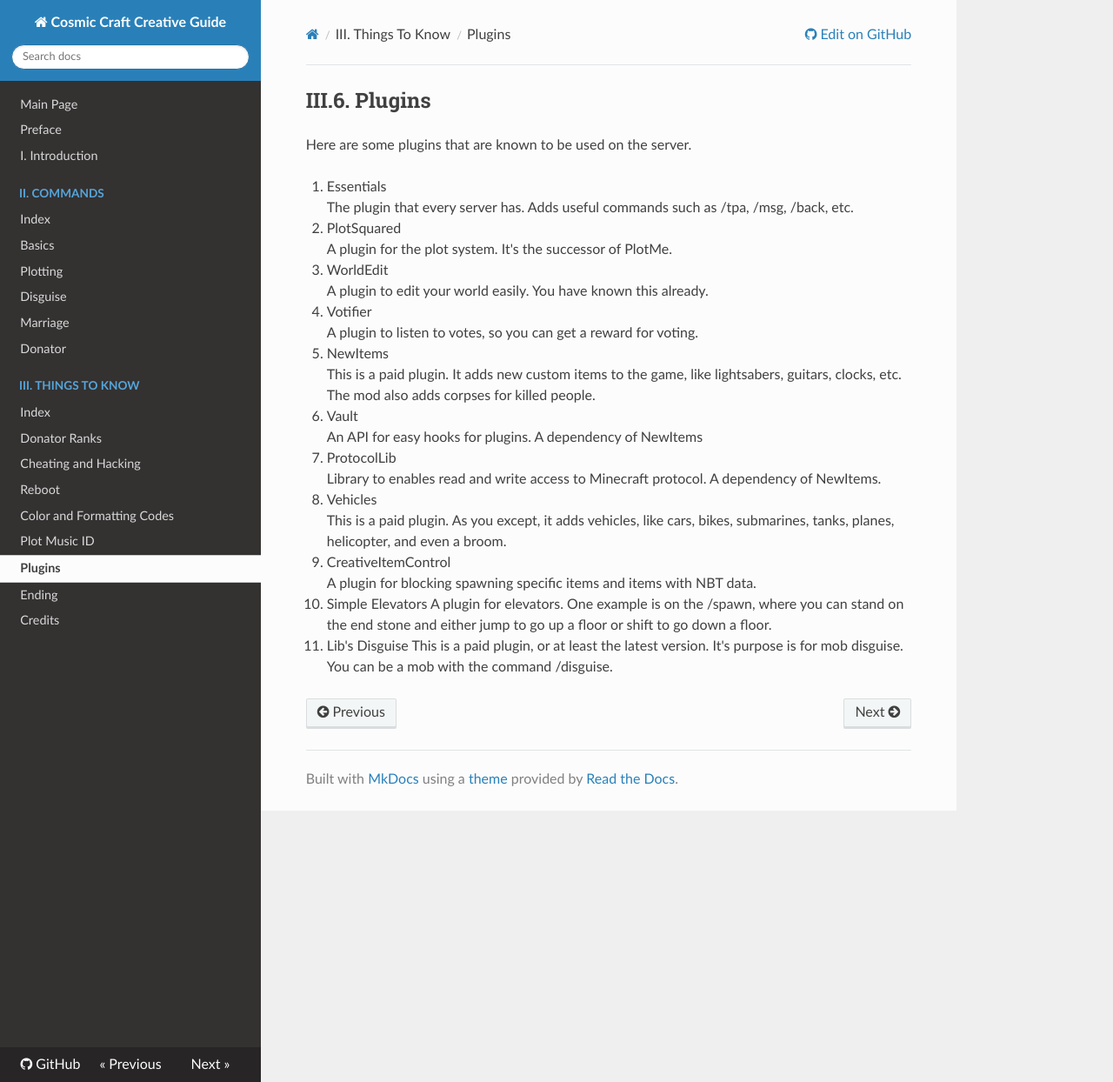
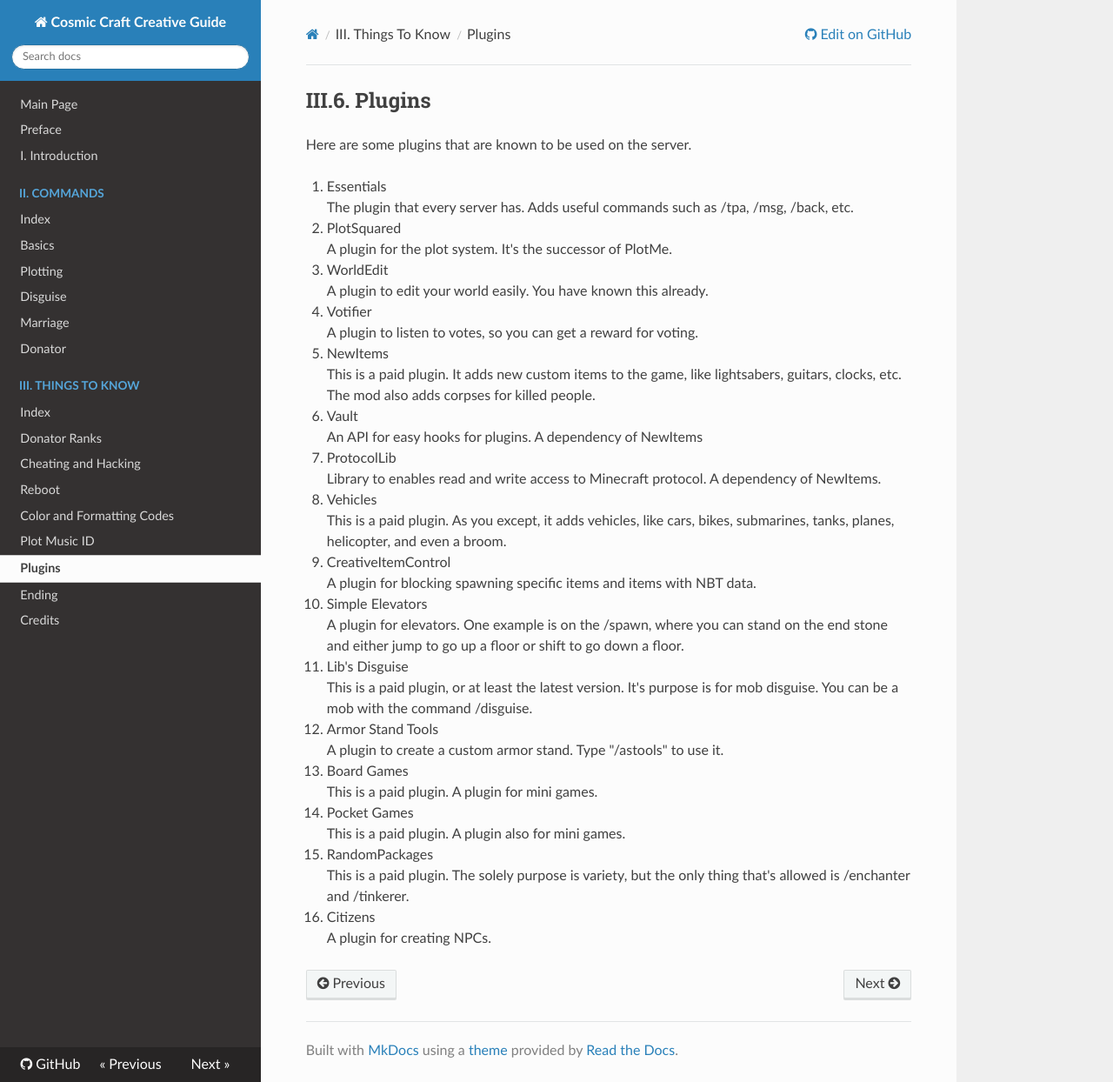
Before and after one commit to limejuce/cc-creative-guide, an MkDocs documentation site: the page built from docs/things/plugins.md, in a window 1280 px wide and 1244 px high. Shown: the whole window at 87% size. Built offline with MkDocs 1.6.1, drawn with Linux system fonts in a browser that asks for light colours; nearby versions of some CDN libraries; old or Windows-style settings are respelled for this version of MkDocs.

Commit message:
08/07/2018

```diff
--- a/docs/things/plugins.md
+++ b/docs/things/plugins.md
@@ -33,3 +33,18 @@ A plugin for elevators. One example is on the /spawn, where you can stand on the
 
 11. Lib's Disguise
 This is a paid plugin, or at least the latest version. It's purpose is for mob disguise. You can be a mob with the command /disguise.
+
+12. Armor Stand Tools
+A plugin to create a custom armor stand. Type "/astools" to use it.
+
+13. Board Games
+This is a paid plugin. A plugin for mini games.
+
+14. Pocket Games
+This is a paid plugin. A plugin also for mini games.
+
+15. RandomPackages
+This is a paid plugin. The solely purpose is variety, but the only thing that's allowed is /enchanter and /tinkerer.
+
+16. Citizens
+A plugin for creating NPCs.
```
Also changed, not shown: README.md (+1 -1 lines), docs/commands/basics.md (+7 -1 lines), docs/commands/donator.md (+1 -0 lines), docs/credits/index.md (+5 -0 lines), docs/index.md (+1 -1 lines), docs/things/donator.md (+1 -0 lines).
